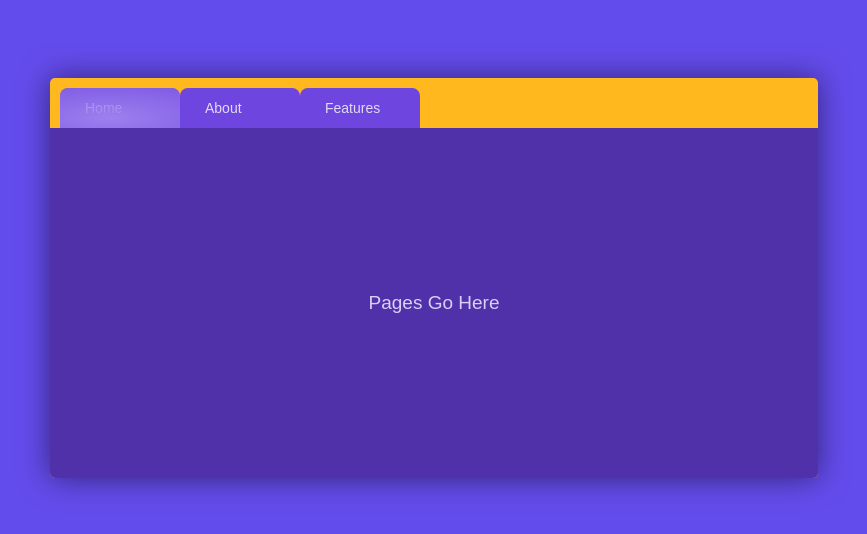
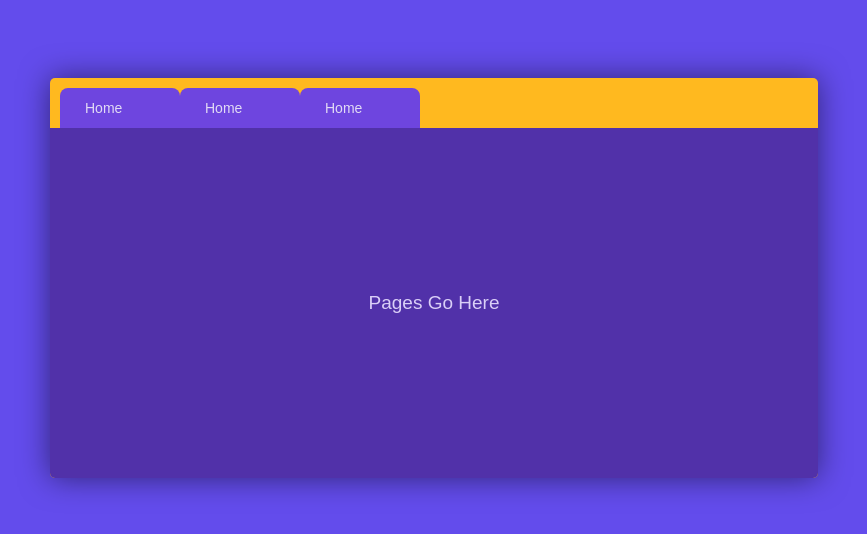
Before and after one commit to svmed2050/30-react-projects, a React (Create React App) app in the folder 09-highlight-tabs/: page / in a window 1280 px wide. Shown: the part 122-656 px from the top of the page, without its empty margins (206-1073 px from the left). Built offline with nearby package versions, Linux system fonts and the light colour scheme; the HTML template or start-up script is replaced by a standard one.

Commit message:
create Tab component with move and hide functions

```diff
--- a/09-highlight-tabs/src/App.css
+++ b/09-highlight-tabs/src/App.css
@@ -99,7 +99,8 @@ body {
   top: -10px;
   left: -100px;
   border-radius: 50%;
-  opacity: 1;
+  opacity: 0.8;
+  transition: 0.3s ease all;
   pointer-events: none;
   background: radial-gradient(rgba(157, 128, 238, 1), rgba(157, 128, 238, 0));
  }
--- a/09-highlight-tabs/src/App.js
+++ b/09-highlight-tabs/src/App.js
@@ -1,23 +1,39 @@
 import React, { useState } from 'react'
 import './App.css'
 
+function Tab() {
+	const [highlightStyle, setHighlightStyle] = useState({ left: 0, opacity: 0 })
+
+	function moveHighlight(e) {
+		// apdate highlightStyle to move the highlight
+		setHighlightStyle({
+			left: e.nativeEvent.layerX - 150,
+		})
+	}
+
+	function hideHighlight(e) {
+		setHighlightStyle({
+			opacity: 0,
+			left: e.nativeEvent.layerX - 150,
+		})
+	}
+
+	return (
+		<div className='tab' onMouseOut={hideHighlight} onMouseMove={moveHighlight}>
+			<div className='highlight' style={highlightStyle} />
+			<a>Home</a>
+		</div>
+	)
+}
+
 function App() {
-	const [highlightStyle, setHighlightStyle] = useState({ left: 0 })
-
 	return (
 		<div className='app'>
 			<div className='browser'>
 				<div className='tabs'>
-					<div className='tab'>
-						<div className='highlight' style={{ left: -100 }} />
-						<a>Home</a>
-					</div>
-					<div className='tab'>
-						<a>About</a>
-					</div>
-					<div className='tab'>
-						<a>Features</a>
-					</div>
+					<Tab />
+					<Tab />
+					<Tab />
 				</div>
 
 				<div className='viewport'>Pages Go Here</div>
```
